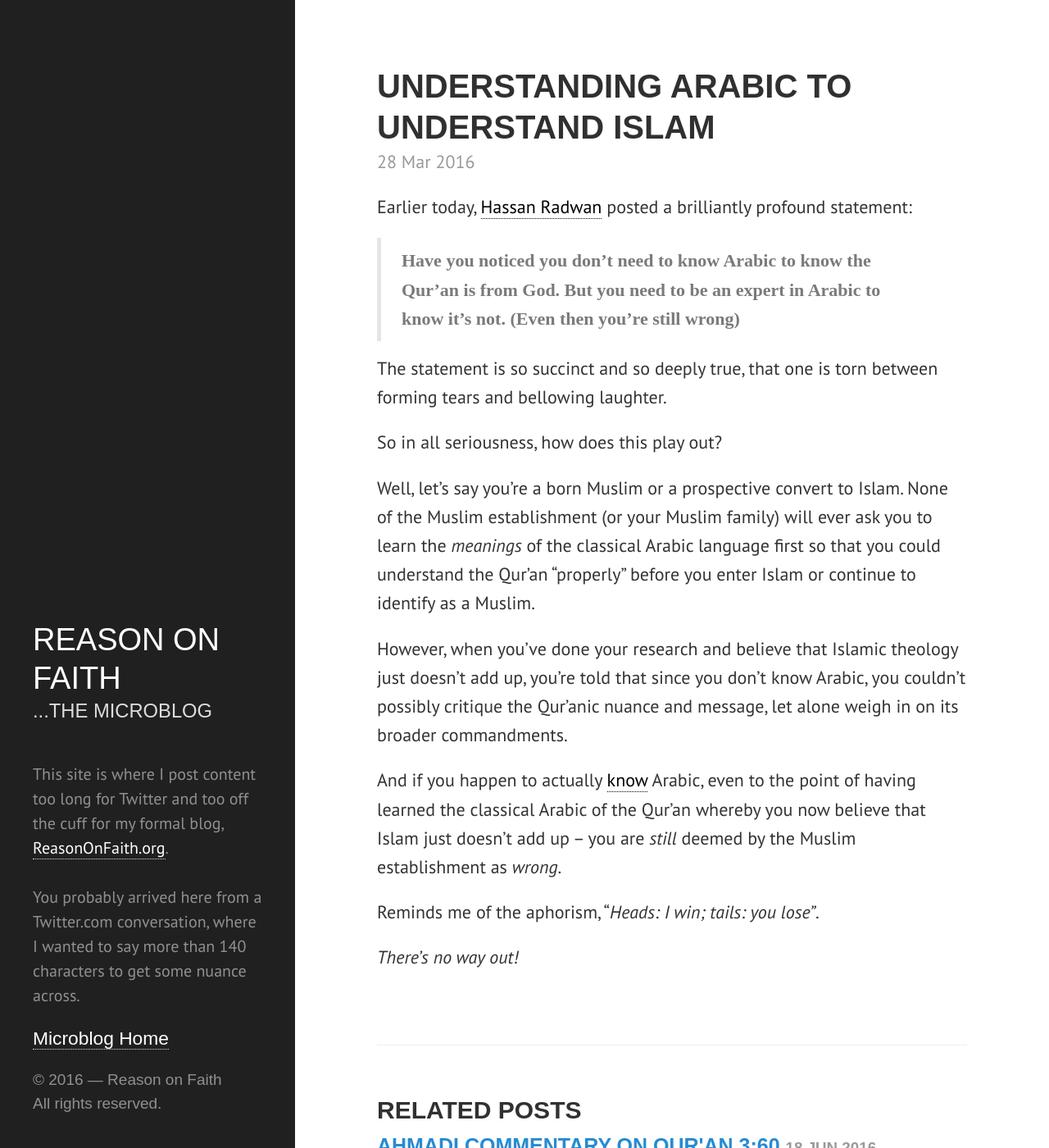
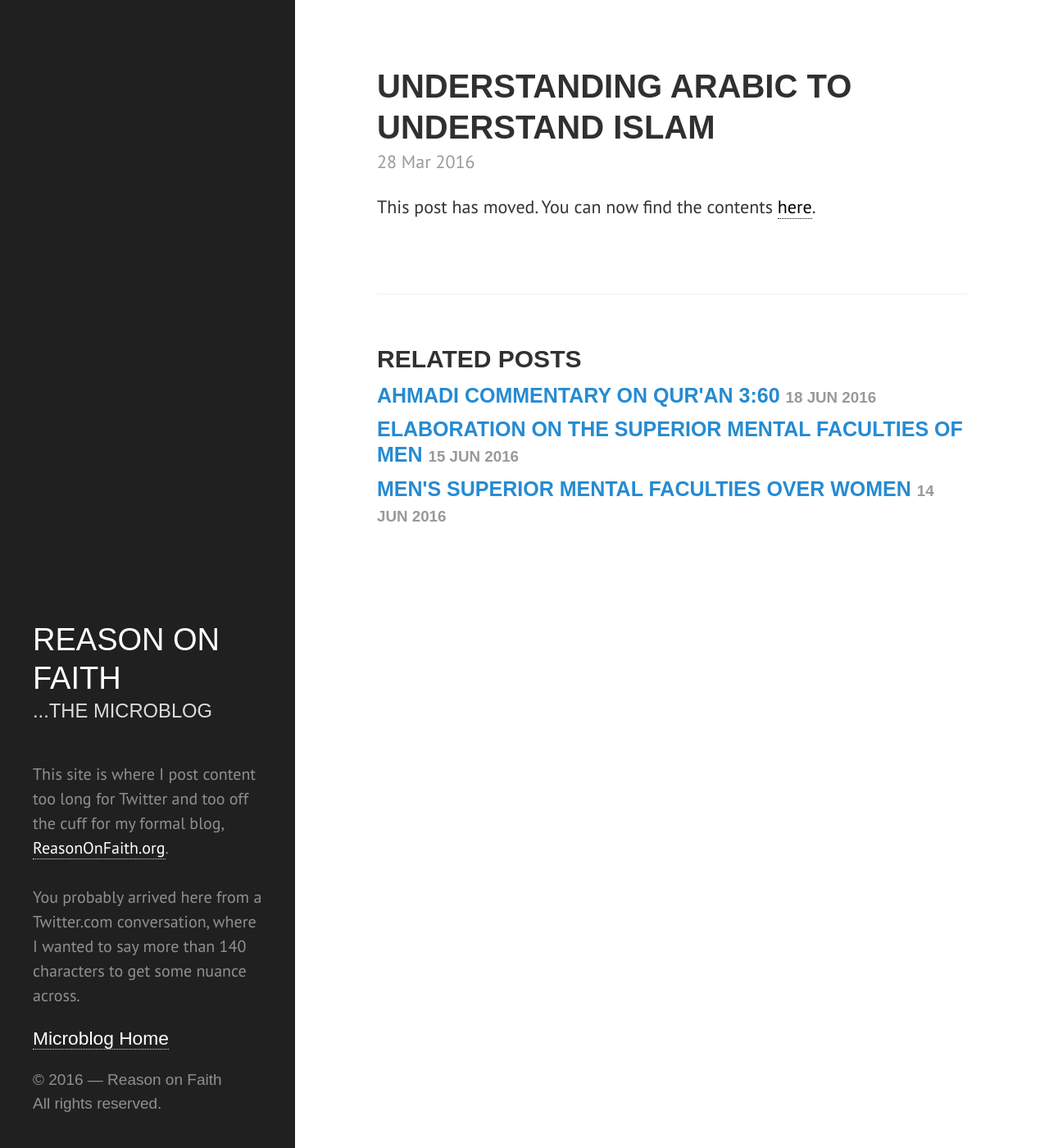
Before and after one commit to ReasonOnFaith/ReasonOnFaith.github.io, a Jekyll site: the page built from _posts/2016-03-28-understanding-arabic-to-understand-islam.markdown, in a window 1280 px wide and 1400 px high. Shown: the whole window at 82% size. Built offline with Jekyll 4.4.1, drawn with Linux system fonts in a browser that asks for light colours.

Commit message:
Post update: Understanding Arabic to Understand Islam

```diff
--- a/_posts/2016-03-28-understanding-arabic-to-understand-islam.markdown
+++ b/_posts/2016-03-28-understanding-arabic-to-understand-islam.markdown
@@ -4,20 +4,4 @@ title: Understanding Arabic to Understand Islam
 layout: post
 tags: [qur'an, arabic, leaving]
 ---
-Earlier today, [Hassan Radwan](https://twitter.com/abdulazizbulbul) posted a brilliantly profound statement:
-
-> Have you noticed you don't need to know Arabic to know the Qur'an is from God. But you need to be an expert in Arabic to know it's not. (Even then you're still wrong)
-
-The statement is so succinct and so deeply true, that one is torn between forming tears and bellowing laughter.
-
-So in all seriousness, how does this play out?
-
-Well, let's say you're a born Muslim or a prospective convert to Islam. None of the Muslim establishment (or your Muslim family) will ever ask you to learn the _meanings_ of the classical Arabic language first so that you could understand the Qur'an "properly" before you enter Islam or continue to identify as a Muslim.
-
-However, when you've done your research and believe that Islamic theology just doesn't add up, you're told that since you don't know Arabic, you couldn't possibly critique the Qur'anic nuance and message, let alone weigh in on its broader commandments.
-
-And if you happen to actually [know](https://www.academia.edu/21461211/_My_Ordeal_with_the_Quran_and_God_in_the_Quran._By_Abbas_Abdul_Noor) Arabic, even to the point of having learned the classical Arabic of the Qur'an whereby you now believe that Islam just doesn't add up -- you are _still_ deemed by the Muslim establishment as _wrong_.
-
-Reminds me of the aphorism, "_Heads: I win; tails: you lose"_.
-
-_There's no way out!_
+This post has moved. You can now find the contents [here](http://reasononfaith.com/post/146802385916/understanding-arabic-to-understand-islam).
```
